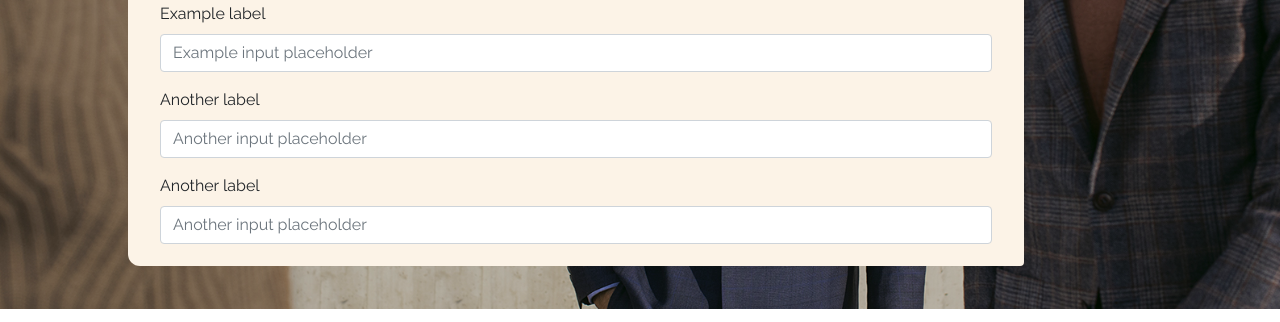
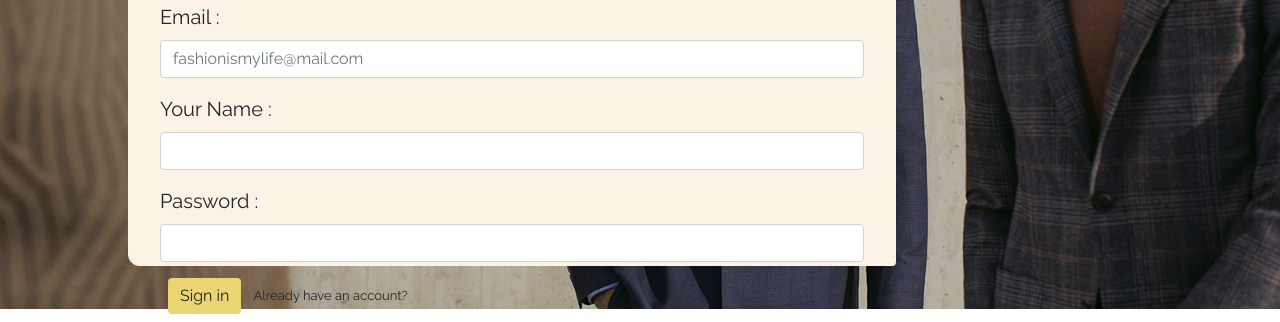
Before and after one commit to Style-Theory/Client, a plain HTML site: page index.html in a window 1280 px wide. Shown: the part 491-813 px from the top of the page. Drawn offline with nearby package versions, Linux system fonts and the light colour scheme.

Commit message:
landing page+register form

```diff
--- a/index.html
+++ b/index.html
@@ -20,17 +20,19 @@
                         <form id="register-form">
                             <h1 id="register-title">Register Now!</h1>
                             <div class="form-group">
-                                  <label for="formGroupExampleInput">Example label</label>
-                                  <input type="text" class="form-control" id="formGroupExampleInput" placeholder="Example input placeholder">
+                                <label for="sign-up-email" class="register-label">Email :</label>
+                                <input type="email" class="form-control" id="sign-up-email" placeholder="fashionismylife@mail.com">
                             </div>
                             <div class="form-group">
-                                  <label for="formGroupExampleInput2">Another label</label>
-                                  <input type="text" class="form-control" id="formGroupExampleInput2" placeholder="Another input placeholder">
+                                <label for="sign-up-name" class="register-label">Your Name : </label>
+                                <input type="text" class="form-control" id="sign-up-name">
                             </div>
                             <div class="form-group">
-                                    <label for="formGroupExampleInput2">Another label</label>
-                                    <input type="text" class="form-control" id="formGroupExampleInput2" placeholder="Another input placeholder">
+                                <label for="sign-up-password" class="register-label">Password :</label>
+                                <input type="password" class="form-control" id="sign-up-password">
                             </div>
+                            <button type="submit" class="btn btn-warning" style="background-color: rgb(235, 212, 114); border-width: 0; cursor: pointer; margin-left: 0.5rem;">Sign in</button>
+                            <a id="login-btn-signup">Already have an account?</a>
                         </form>
                 </div>
         </div>
--- a/style.css
+++ b/style.css
@@ -78,7 +78,7 @@ body {
     margin-top: 4rem;
     background-color: rgb(252, 243, 231);
     height: 45vh;
-    width: 70vw;
+    width: 60vw;
     padding: 1rem 2rem;
     font-family: 'Raleway', sans-serif;
     border-radius: 12px;
@@ -90,3 +90,13 @@ body {
     margin-top: 1rem;
     font-weight: bolder;
 }
+
+.register-label {
+    font-size: 20px;
+}
+
+#login-btn-signup {
+    font-size: 13px;
+    cursor: pointer;
+    margin-left: 0.5rem;
+}
```
Lines whose indentation alone changed are shown as unchanged.
